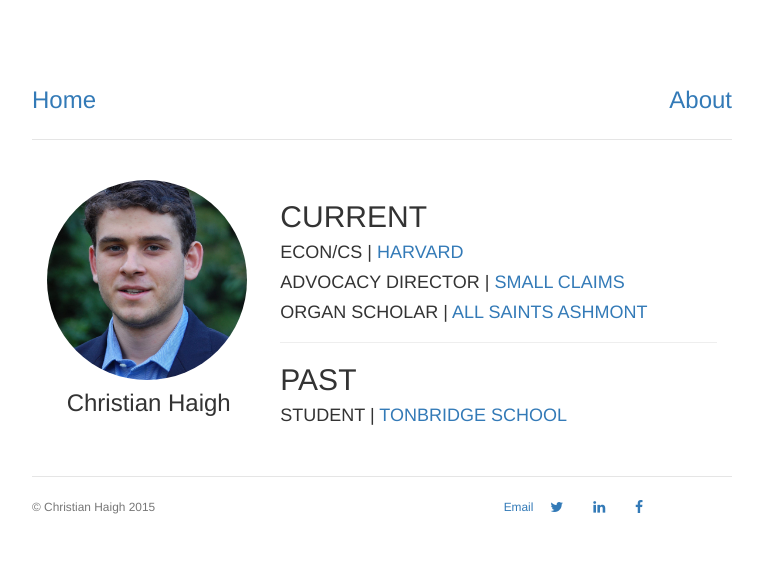
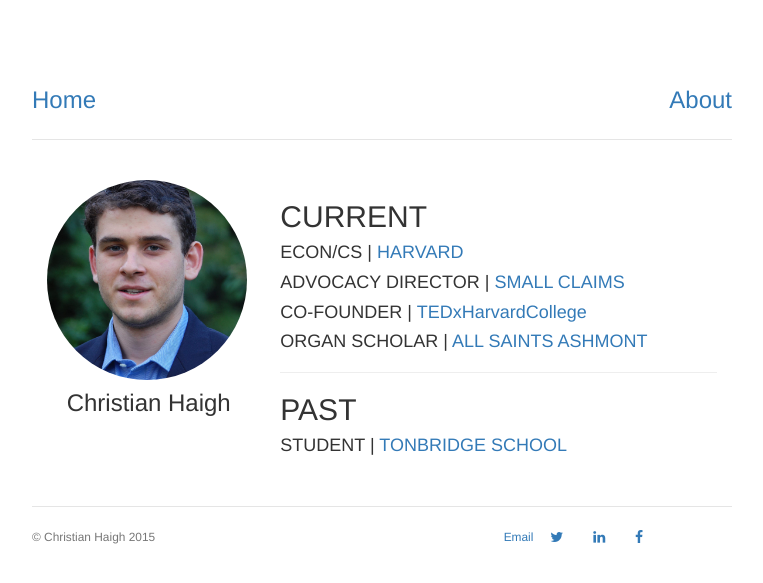
Before and after one commit to christianhaigh/christianhaigh.github.io, a Jekyll site: the page built from index.html, in a window 1280 px wide. Shown: the top 583 px of the page, without its empty margins (258-1021 px from the left). Built offline with Jekyll 4.4.1, drawn with Linux system fonts in a browser that asks for light colours.

Commit message:
Update index.html

```diff
--- a/index.html
+++ b/index.html
@@ -13,6 +13,7 @@ title: Hank Quinlan, Horrible Cop
 			<h2>CURRENT</h2>
 			<h4>ECON/CS | <a href="http://harvard.edu">HARVARD</a></h4>
 			<h4>ADVOCACY DIRECTOR | <a href="http://masmallclaims.org/">SMALL CLAIMS</a></h4>
+			<h4>CO-FOUNDER | <a href="http://masmallclaims.org/">TEDxHarvardCollege</a></h4>
 			<h4>ORGAN SCHOLAR | <a href="http://allsaints.net/">ALL SAINTS ASHMONT</a></h4>
 		</div>
 
```
